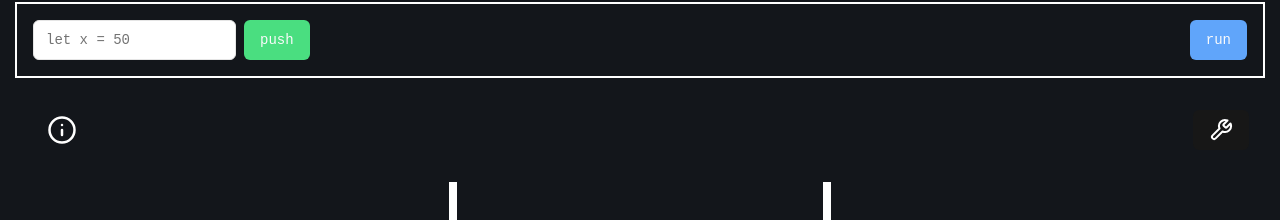
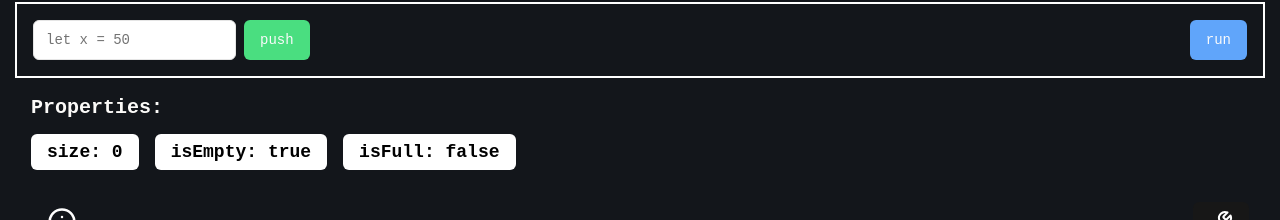
Before and after one commit to Thiago-dcode/DSA, a React (Vite) app: page /data-structures/stack in a window 1280 px wide. Shown: the part 293-513 px from the top of the page. Built offline with nearby package versions, Linux system fonts and the light colour scheme.

Commit message:
implementing queue

```diff
--- /dev/null
+++ b/src/components/app/Properties.tsx
@@ -0,0 +1,27 @@
+
+
+function Properties({ properties }: {
+    properties: { [id: string]: string }
+}) {
+    return (
+        <div className="flex items-start w-full flex-col pl-4 -mt-4 gap-3 ">
+            <h3 className="text-xl font-bold">Properties: </h3>
+            <div className="flex  items-start w-full flex-wrap  gap-4">
+
+                {
+                    properties && Object.entries(properties).map(([key, value]) => {
+                        return (
+                            <div className="bg-white px-4 py-1 text-black rounded-md">
+                                <h4 className=" font-bold text-lg">{key}: {value}</h4>
+                            </div>
+                        )
+                    })
+
+                }
+            </div>
+
+        </div>
+    )
+}
+
+export default Properties
--- a/src/components/container/Main.tsx
+++ b/src/components/container/Main.tsx
@@ -1,10 +1,11 @@
+import { cn } from '@/lib/utils'
 import React from 'react'
 
 
 
-export default function Main({ children }: { children: React.ReactNode }) {
+export default function Main({ children,className = '' }: { children: React.ReactNode,className?:string }) {
   return (
-    <main className='main-container'>
+    <main className={cn('main-container', className)}>
         {children}
     </main>
   )
--- a/src/data_structures/linear/_classes/LinearDs.ts
+++ b/src/data_structures/linear/_classes/LinearDs.ts
@@ -1,8 +1,7 @@
-
 import { Primitive, speed } from "@/types";
 import LinearNode from "./Node";
 
-export default class LinearDs<T extends Primitive> {
+export default abstract class LinearDs<T extends Primitive> {
   protected _array: LinearNode<T>[];
   private _width: number;
   private _maxSize;
@@ -28,7 +27,12 @@ export default class LinearDs<T extends Primitive> {
       );
     });
   }
-
+  get isEmpty() {
+    return this.size == 0;
+  }
+  get isFull() {
+    return this.size == this.maxSize;
+  }
   get nodeHeight() {
     return this._nodeHeight;
   }
--- a/src/data_structures/linear/queue/classes/Queue.ts
+++ b/src/data_structures/linear/queue/classes/Queue.ts
@@ -1,7 +1,16 @@
-export default class Queue {
+import { Primitive } from "@/types";
+import LinearDs from "../../_classes/LinearDs";
+import QueueNode from "./QueueNode";
 
+export default class Queue<T extends Primitive> extends LinearDs<T> {
+  constructor(data: T[] = []) {
+    super(data);
+  }
 
-
-
-
+  enqueue(data: T) {
+    if (this.size >= this.maxSize) {
+      return;
+    }
+    super.array.push(new QueueNode(data, this.nodeHeight + this.nodeSpacing));
+  }
 }
--- a/src/data_structures/linear/stack/Stack.tsx
+++ b/src/data_structures/linear/stack/Stack.tsx
@@ -3,7 +3,7 @@ import './style.css';
 import { Button } from "@/components/ui/button";
 import { UseStack } from "./hooks/UseStack";
 import StackNodeComponent from "./components/StackNodeComponent";
-import { useState } from "react";
+import { useEffect, useState } from "react";
 import { Input } from "@/components/ui/input";
 import Info from "@/components/ui/info";
 import { PopUp } from "@/components/ui/PopUp";
@@ -11,19 +11,32 @@ import { Wrench } from "lucide-react";
 import { PopOverComponent } from "@/components/ui/PopOverComponent";
 import StackConfig from "./components/StackConfig";
 import UseAnimation from "./hooks/UseAnimation";
+import Properties from "@/components/app/Properties";
 
 const Stack = () => {
   const { isFillingStack, stack, render, push, pop, peek, flush, fillStack, emptyStack, isStackOverFlow, isAnimationRunning, onAnimationEnds } = UseStack();
   const { handlePushAnimation } = UseAnimation(stack);
   const [nodeData, setNodeData] = useState('');
+  const [properties, setProperties] = useState<{
+    [key: string]: string
+  }>({})
+  useEffect(() => {
+    if (!stack) return;
+    setProperties({
+      'size': stack.size + '',
+      'isEmpty': stack.isEmpty.toString(),
+      'isFull': stack.isFull.toString(),
+    })
 
+  }, [stack, isAnimationRunning, isStackOverFlow, isFillingStack])
   return (
     <>
-      {stack && <Main>
-        {<div className="border-2 border-white w-full flex items-center justify-between gap-2 p-4">
+      {stack && <Main className="">
+
+        {/* //ACTION BUTTONS: */}
+
+        {<div className="border-2 border-white w-full flex items-center justify-between gap-1 p-4">
           <div className="flex  items-center gap-2 justify-center">
-
-
             <div className="flex max-w-sm items-center space-x-2">
               <Input defaultValue={nodeData} placeholder="let x = 50" className="text-black" onChange={(e) => {
                 setNodeData(e.target.value)
@@ -43,8 +56,6 @@ const Stack = () => {
               if (isFillingStack || isStackOverFlow) return;
 
               await pop();
-
-
 
             }} style={{
               opacity: isAnimationRunning || isFillingStack ? '0.4' : '1',
@@ -78,6 +89,10 @@ const Stack = () => {
           </div>
         </div>
         }
+        {/* //STACK STATIC PROPERTIES: */}
+        <Properties properties={properties} />
+
+        {/* //EXTRA INFO AND CONFIG: */}
         <div className="flex  justify-between w-full px-4">
           <Info title="STACK" text={<>
             A stack is <b>a linear data structure</b> that follows the <b>Last In, First Out (LIFO)</b> principle. This means that the last element added to the stack is the first one to be removed. Stacks are commonly used in various algorithms and applications, such as managing function calls, undo mechanisms in software, and evaluating expressions.
--- a/src/data_structures/linear/stack/classes/Stack.ts
+++ b/src/data_structures/linear/stack/classes/Stack.ts
@@ -1,8 +1,6 @@
 import StackNode from "./StackNode";
-import { Primitive, speed } from "../../../../types";
-import LinearNode from "../../_classes/Node";
+import { Primitive } from "../../../../types";
 import LinearDs from "../../_classes/LinearDs";
-
 export default class Stack<T extends Primitive> extends LinearDs<T> {
   constructor(data: T[] = []) {
     super(data);
```
Also changed, not shown: src/data_structures/linear/queue/classes/QueueNode.ts (+9 -0 lines), 1 other file (tests, documents, lock files or other folders).
